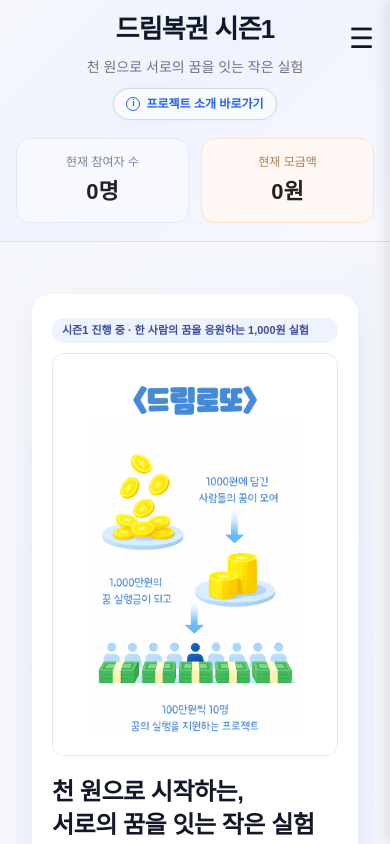
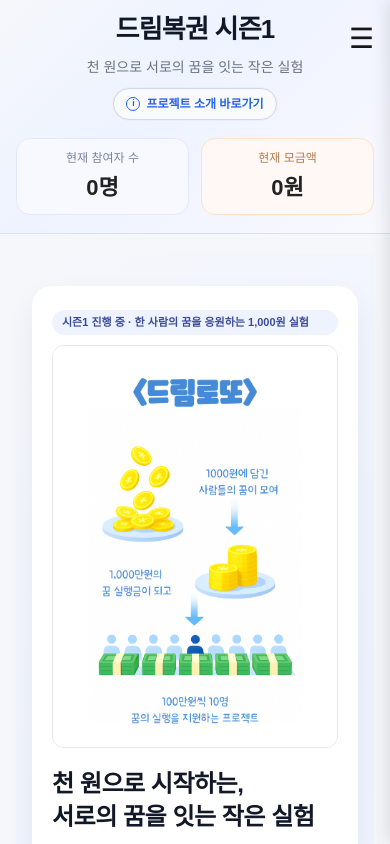
Before and after one commit to mrexfluencer-oss/dream_lotto_1119, a Next.js app: page / in a window 390 px wide. Shown: the top 844 px of the page. Built offline with nearby package versions, Linux system fonts and the light colour scheme; no server answers.

Commit message:
모바일 상단 수정

```diff
--- a/app/components/TopBar.tsx
+++ b/app/components/TopBar.tsx
@@ -127,7 +127,7 @@ export default function TopBar() {
               flex: "1 1 150px",
               maxWidth: "280px",
               borderRadius: "14px",
-              padding: "14px 16px",
+              padding: "10px 16px",
               backgroundColor: "#f7f9ff",
               border: "1px solid #e4e8ff",
             }}
@@ -153,7 +153,7 @@ export default function TopBar() {
               flex: "1 1 150px",
               maxWidth: "280px",
               borderRadius: "14px",
-              padding: "14px 16px",
+              padding: "10px 16px",
               backgroundColor: "#fff8f4",
               border: "1px solid #ffe2c8",
             }}
```
